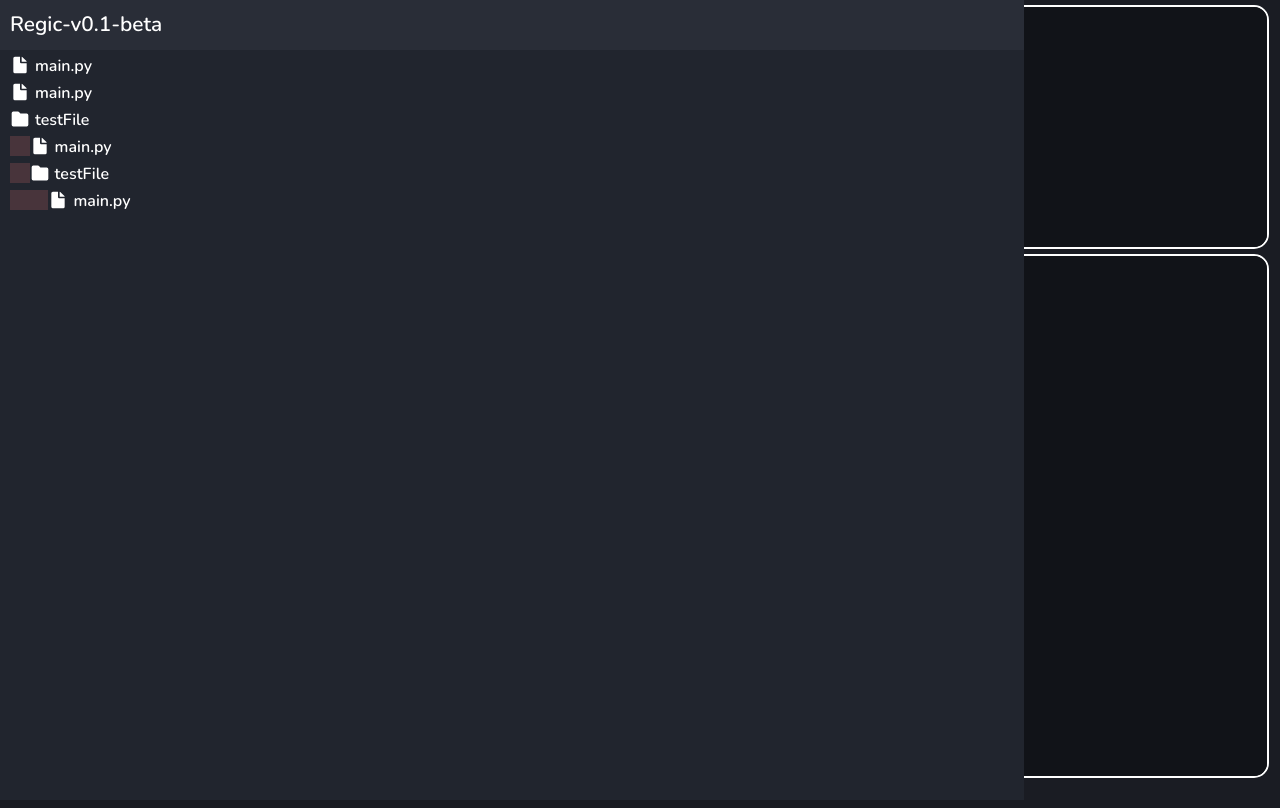
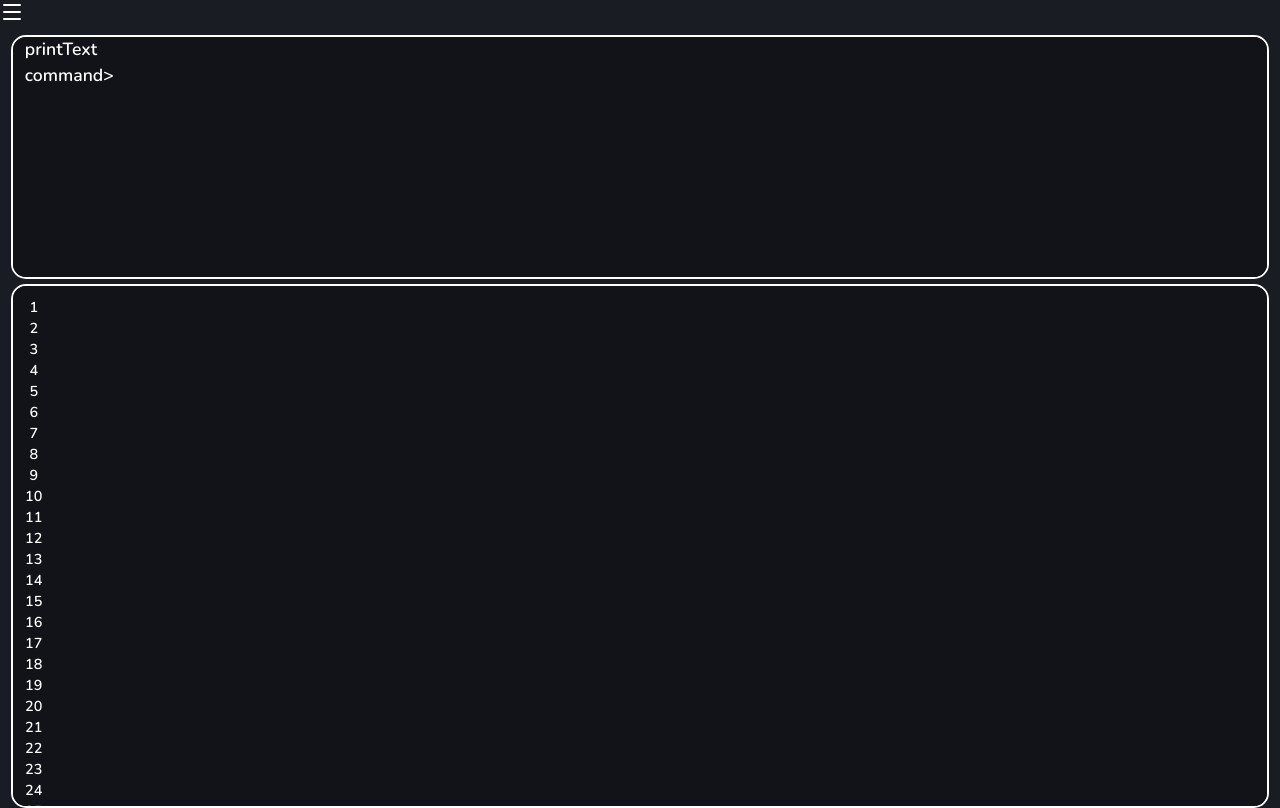
Before and after one commit to kisia0916/regic-v0.1-front, a React (Create React App) app: page / in a window 1280 px wide. Built offline with nearby package versions, Linux system fonts and the light colour scheme.

Commit message:
仮のUIを作成

```diff
--- a/src/components/EditorMain/EditorMain.tsx
+++ b/src/components/EditorMain/EditorMain.tsx
@@ -1,20 +1,28 @@
-import React from "react";
+import React, { useState } from "react";
 import "./EditorMain.css"
 import TarmSpaceMain from "./TarmSpaceMain/TarmSpaceMain";
 import EditorSpaceMain from "./EditorSpaceMain/EditorSpaceMain";
 import FileViewerSpaceMain from "./FileViewerSpaceMain/FileViewerSpaceMain";
 
 function EditorMain(){
+    const [viewerStatus,setViewerStatus] = useState<"open"|"close">("close")
+    const changeViewerStatus = ()=>{
+        if (viewerStatus === "open"){
+            setViewerStatus("close")
+        }else{
+            setViewerStatus("open")
+        }
+    }
     return (
         <div className="EditorMain">
             <div className="EditorContentMain">
                 <div className="EditorMainTopBar">
-
+                    <img src="/icon/menu_line.svg"alt="" onClick={changeViewerStatus}/>
                 </div>
                 <TarmSpaceMain/>
                 <EditorSpaceMain/>
             </div>
-            <FileViewerSpaceMain/>
+            <FileViewerSpaceMain viewerStatus={viewerStatus} changeStatus={setViewerStatus}/>
 
         </div>
     )
--- a/src/components/EditorMain/FileViewerSpaceMain/FileViewerSpaceMain.css
+++ b/src/components/EditorMain/FileViewerSpaceMain/FileViewerSpaceMain.css
@@ -23,3 +23,7 @@
 .FileViewerSpaceWarp{
     margin-left: 10px;
 }
+.FileViewerSpaceMenuIcon{
+    width: 25px;
+    margin-left: 10px
+}
--- a/src/components/EditorMain/FileViewerSpaceMain/FileViewerSpaceMain.tsx
+++ b/src/components/EditorMain/FileViewerSpaceMain/FileViewerSpaceMain.tsx
@@ -6,7 +6,7 @@ import FileIndentSpace from "./FileIndentSpace/FileIndentSpaceMain";
 import { createFileStructure, createFileStructure2, openFile } from "./createFileStructureMain";
 import { fileStructureInterface, folderStructureInterface } from "../../../interface/fileStrructure";
 
-function FileViewerSpaceMain(){
+function FileViewerSpaceMain(props:{viewerStatus:"open"|"close",changeStatus:any}){
     // const [fileStructure,setFileStructure] = useState<any>([{type:"file",name:"hikakin",id:[1]},
     //                                                         {type:"file",name:"seikin",id:[2]},
     //                                                         {type:"folder",status:"open",id:[3], content:[{type:"file",name:"seikin",id:[3,1]},
@@ -57,8 +57,11 @@ function FileViewerSpaceMain(){
         }
     }
     return (
+        <>
+            {props.viewerStatus === "open"?
                 <div className="FileViewerSpaceMain">
                 <div className="FileViewerSpaceTop">
+                    <img src="/icon/menu_line.svg" alt="" className="FileViewerSpaceMenuIcon" onClick={()=>props.changeStatus()}/>
                     <span className="fileViewerSpaceProjectName">Regic-v0.1-beta</span>
                 </div>
                 <div className="FileViewerSpaceBottom">
@@ -75,6 +78,8 @@ function FileViewerSpaceMain(){
                     </div>
                 </div>
             </div>
+        :<></>}
+    </>
     )
 }
 
```
Also changed, not shown: public/icon/menu_line.svg. Lines whose indentation alone changed are shown as unchanged.
